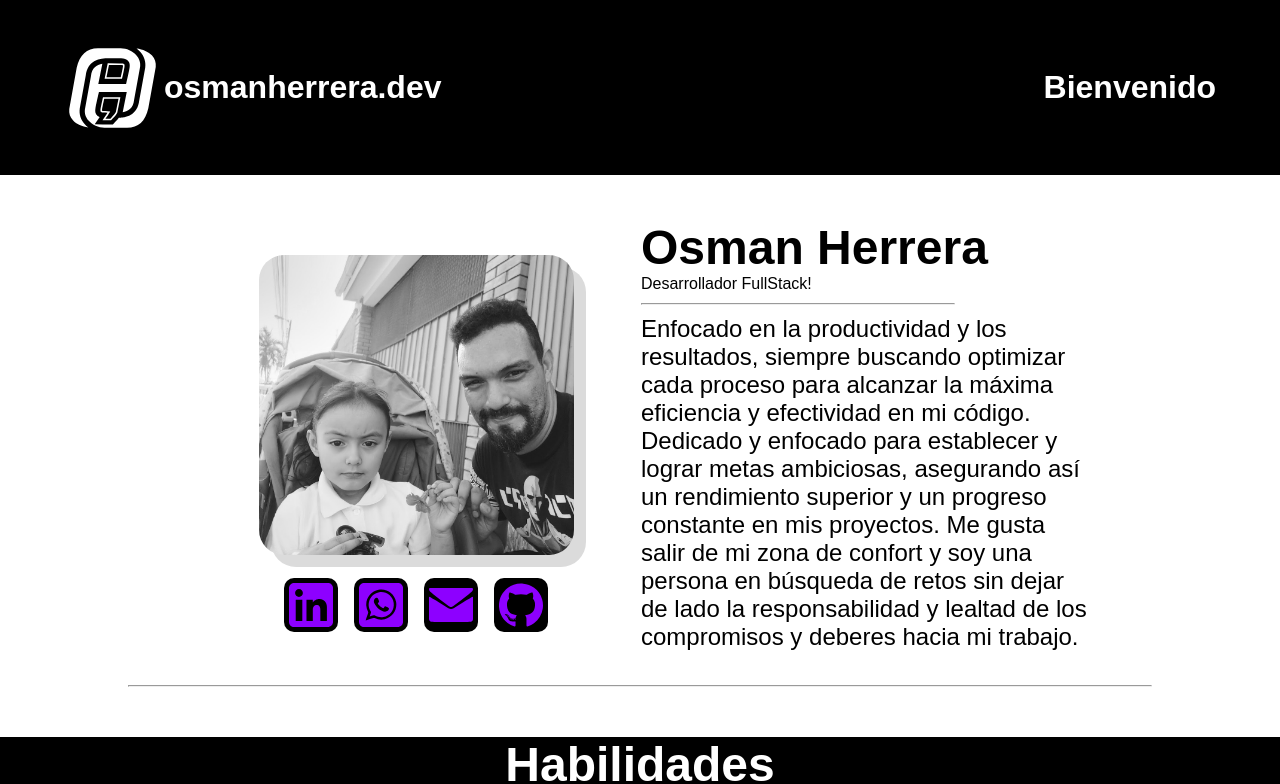
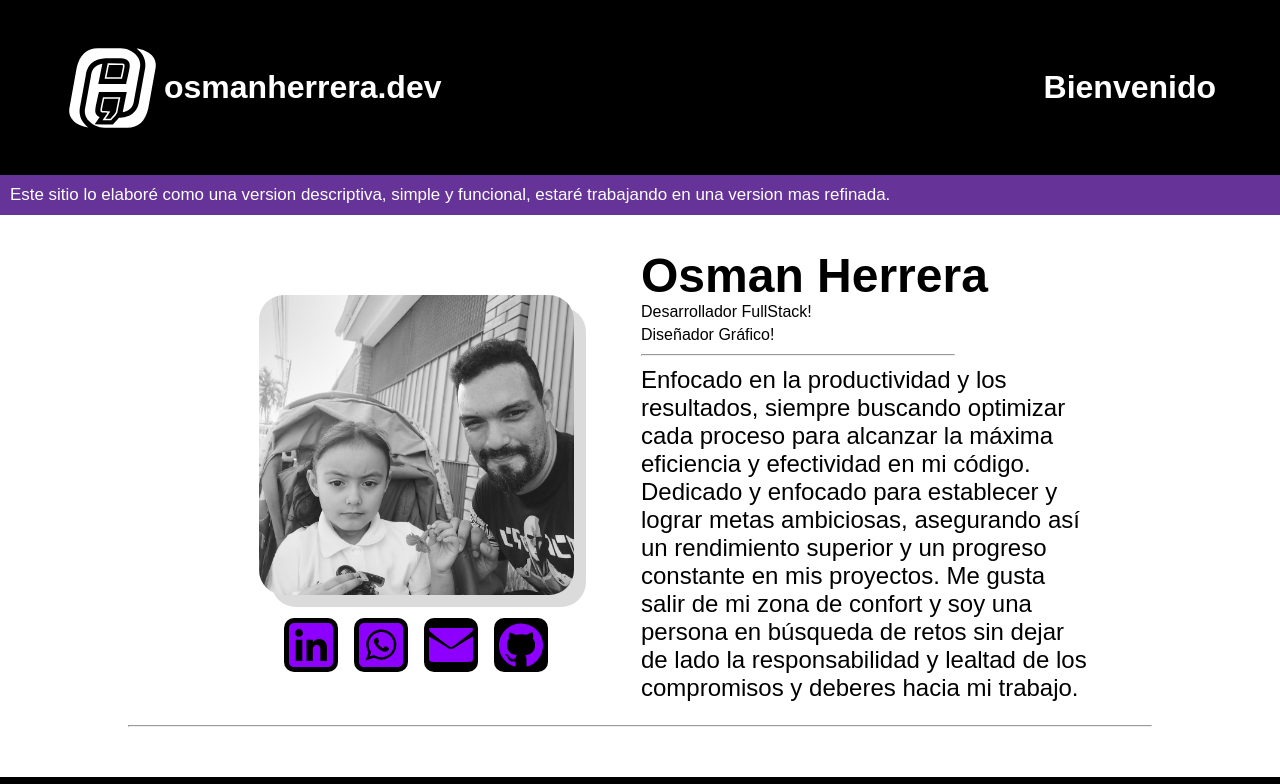
Before and after one commit to osmanjosue/portfolioDevSite, an Angular app: page / in a window 1280 px wide. Shown: the top 784 px of the page. Built offline with nearby package versions, Linux system fonts and the light colour scheme; no server answers.

Commit message:
Configured a backend with node to receive messages

```diff
--- a/src/app/app.component.html
+++ b/src/app/app.component.html
@@ -5,7 +5,6 @@
   src="https://www.figma.com/embed?embed_host=share&url=https%3A%2F%2Fwww.figma.com%2Ffile%2FI3vCB15rvT47ATr94EOwLE%2FosmanherreraSite%3Ftype%3Ddesign%26node-id%3D9%253A66%26mode%3Ddesign%26t%3Dzz8FquhmokkdFkOO-1"
   allowfullscreen
 ></iframe> -->
-
 <section class="navbar">
   <div class="navbarContainer">
     <div class="icono-n-name">
@@ -14,6 +13,10 @@
     </div>
     <h2 class="navbarOsmanDev">Bienvenido</h2>
   </div>
+</section>
+
+<section style="position: relative; width: 100%">
+  <p class="introMessage">Este sitio lo elaboré como una version descriptiva, simple y funcional, estaré trabajando en una version mas refinada. </p>
 </section>
 
 <section class="profile">
@@ -36,6 +39,7 @@
     <div class="sectionTitle">
       <h2>Osman Herrera</h2>
       <p style="margin-top: -10px">Desarrollador FullStack!</p>
+      <p style="margin-top: -5px">Diseñador Gráfico!</p>
       <hr style="width: 70%" />
       <div class="aboutMe">
         <p>
@@ -237,3 +241,63 @@
   <app-footer></app-footer>
   <div class="final"></div>
 </section>
+
+<!-- <section style="width: 80%">
+  <h5>Campaña de Donacion</h5>
+  <p>
+    Hola...¡Únete a Nuestra Campaña de Donación para la Fundación Proyecto
+    Propósito! Este mes de junio, te invitamos a ser parte de un movimiento que
+    transforma vidas. Nuestra campaña de donación está dedicada a apoyar la
+    Fundación Proyecto Propósito, y necesitamos tu ayuda para seguir llevando
+    educación de calidad a la Escuela Luis Bográn y a muchas otras escuelas que
+    necesitan nuestro apoyo.<br />
+    ¿Por qué donar?
+  </p>
+
+  <p>
+    Porque creemos en el poder de la educación para cambiar el mundo.<br />
+    Cada donación nos permite:
+  </p>
+  <ul>
+    <li>
+      Equipar aulas con los materiales necesarios para un aprendizaje efectivo.
+    </li>
+    <li>
+      Capacitar a los maestros para que puedan ofrecer la mejor educación
+      posible.
+    </li>
+    <li>
+      Implementar programas educativos innovadores que inspiran a los
+      estudiantes a alcanzar su máximo potencial.
+    </li>
+  </ul>
+  <p>Tu apoyo hace la diferencia</p>
+  <p>
+    Cada lempira , cada dólar, cada donación es un paso más hacia un futuro
+    mejor para cientos de niños. Juntos podemos derribar las barreras que
+    impiden el acceso a una educación de calidad y brindarles las herramientas
+    necesarias para un futuro brillante.
+  </p>
+  <br />
+  <p>¿Cómo puedes ayudar?</p>
+  <ul>
+    <li>
+      Donando hoy mismo: Cualquier cantidad es bienvenida y hará una gran
+      diferencia.
+    </li>
+    <li>
+      Compartiendo nuestra campaña: Corre la voz entre tus amigos, familiares y
+      en tus redes sociales.
+    </li>
+    <li>
+      Participando activamente: Únete a nuestras actividades de recaudación y sé
+      un embajador de la educación.
+    </li>
+  </ul>
+  <p>Tu generosidad puede cambiar el destino de muchos niños.</p>
+  <p>
+    No dejes pasar esta oportunidad de hacer una diferencia significativa.
+    Juntos, podemos construir un futuro lleno de oportunidades y esperanza.<br><br>
+    ¡Dona ahora y sé parte del cambio que queremos ver en el mundo!
+  </p>
+</section> -->
--- a/src/app/shared/footer/footer.component.html
+++ b/src/app/shared/footer/footer.component.html
@@ -15,7 +15,7 @@
       <p>https://github.com/osmanjosue</p>
     </div>
   </div>
-  <div class="footerSection footerSection-second">
+  <div class="footerSection footerSection-second" [class.inhabilitarDiv]="this.formSubmitted">
     <form
       class="formFlex"
       autocomplete="on"
--- a/src/app/shared/footer/footer.component.ts
+++ b/src/app/shared/footer/footer.component.ts
@@ -25,9 +25,20 @@ export class FooterComponent {
   });
 
   enviarFormularioContacto() {
+    this.formSubmitted = true;
     this.emailService.enviarCorreo(this.contactForm.value)
-      .subscribe(console.log)
-    this.contactForm.reset();
+      .subscribe({
+        next: () => {
+          alert("Mensaje enviado con éxito");
+          this.formSubmitted = false
+          this.contactForm.reset();
+        },
+        error: () => {
+          alert("No se pudo enviar el mensaje");
+          this.formSubmitted = false
+          this.contactForm.reset();
+        }
+      })
   }
 
 }
--- a/src/styles.css
+++ b/src/styles.css
@@ -42,6 +42,16 @@ h3 {
   position: relative;
   width: 100%;
   height: 175px;
+}
+
+.introMessage {
+  position: relative;
+  padding: 10px;
+  color: var(--front);
+  width: 100%;
+  /* font-size: 2rem; */
+  font-size: calc(0.7vw + 1vh);
+  background: rebeccapurple;
 }
 
 .navbarContainer {
@@ -200,6 +210,7 @@ h3 {
   width: 80%;
   margin: 0 auto;
   flex-wrap: wrap;
+  pointer-events: none;
 }
 
 .technologies>a {
@@ -389,7 +400,8 @@ h3 {
   resize: none;
 }
 
-textarea, textarea::placeholder {
+textarea,
+textarea::placeholder {
   font-family: "Ubuntu", "Merriweather Sans", Arial, Helvetica;
 }
 
@@ -444,4 +456,9 @@ small {
   margin-top: 30px;
 }
 
+.inhabilitarDiv {
+  filter: blur(3px);
+  pointer-events: none;
+}
+
 /* ================= Footer end ================= */
```
